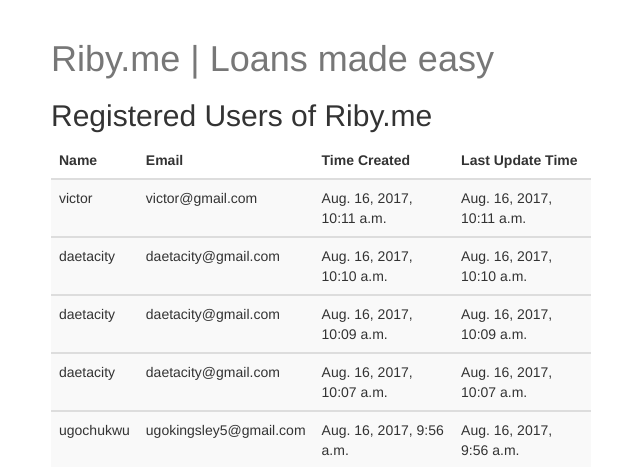
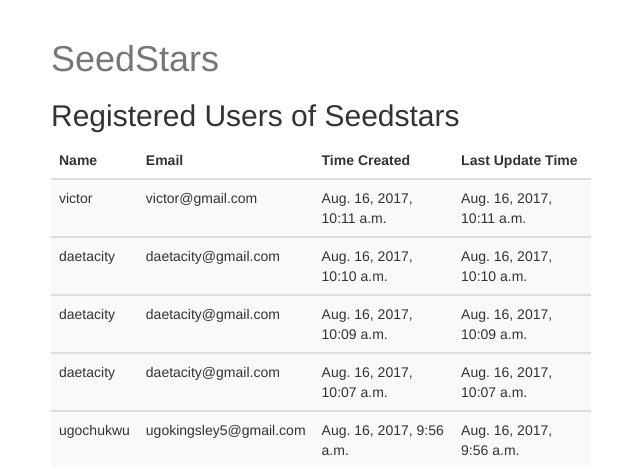
Before and after one commit to ugokingsley/seedstar, a Django app: page /list/ in a window 1280 px wide. Shown: the part 51-518 px from the top of the page, without its empty margins (319-959 px from the left). Run offline with Django 3.2, Linux system fonts and the light colour scheme; data comes from the database, SQL or seed files in the repository; some libraries are stand-ins or nearby versions.

Commit message:
adjusted post-list template 16/08/2017

```diff
--- a/ribyapp/views.py
+++ b/ribyapp/views.py
@@ -48,7 +48,7 @@
 
     context={
         "object_list":queryset,
-        "title":"Registered Users of Riby.me",
+        "title":"Registered Users of Seedstars",
         "page_request_var":page_request_var,
     }
     return render(request,"post_list.html",context)
--- a/templates/post_list.html
+++ b/templates/post_list.html
@@ -6,7 +6,7 @@
 
  <div class="col-sm-6 col-sm-offset-3">
 
-<h1 class="sub-header">Riby.me | Loans made easy </h1>
+<h1 class="sub-header">SeedStars</h1>
      <h2>{{title}} </h2>
           <div class="table-responsive">
             <table class="table table-striped">
```
Also changed, not shown: 1 other file.
